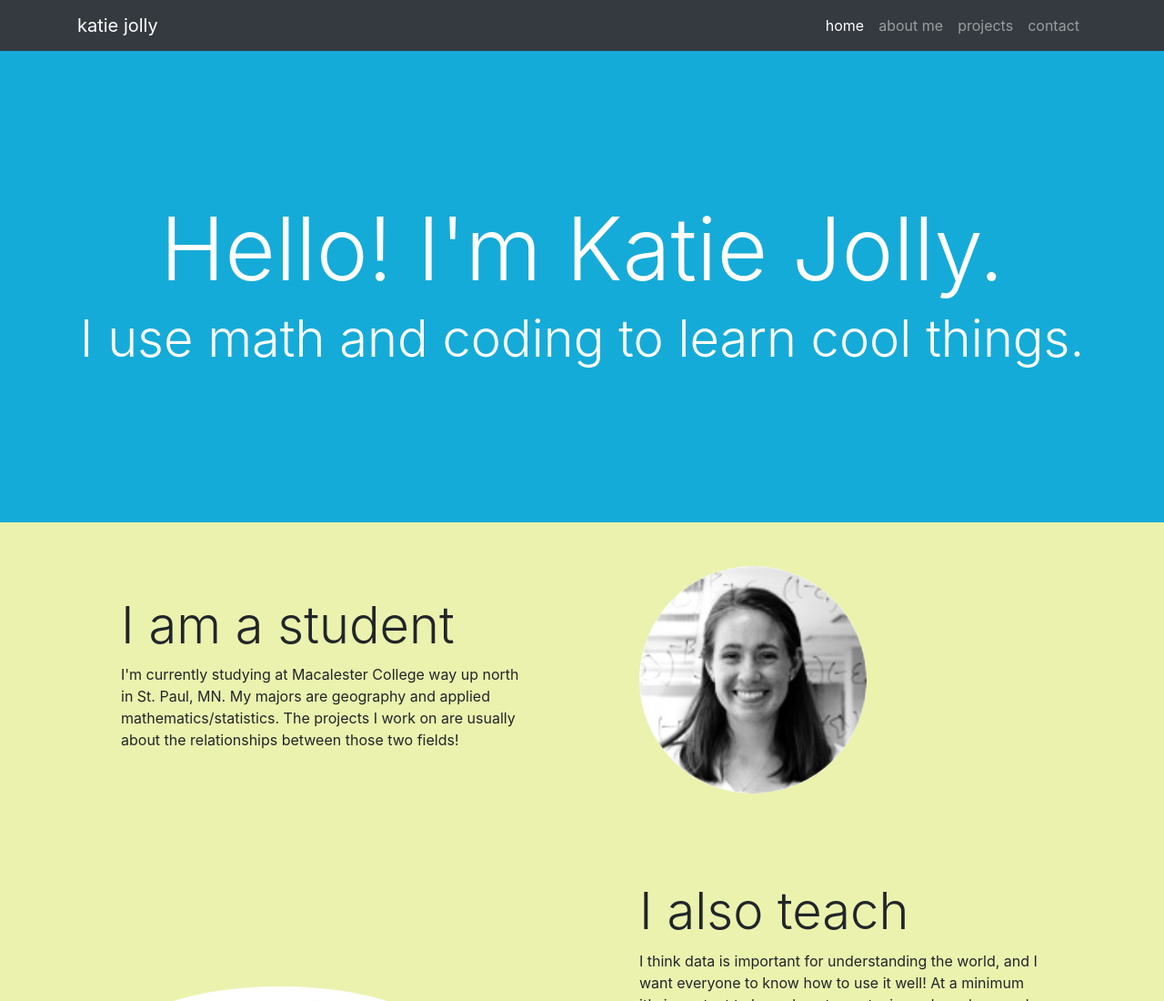
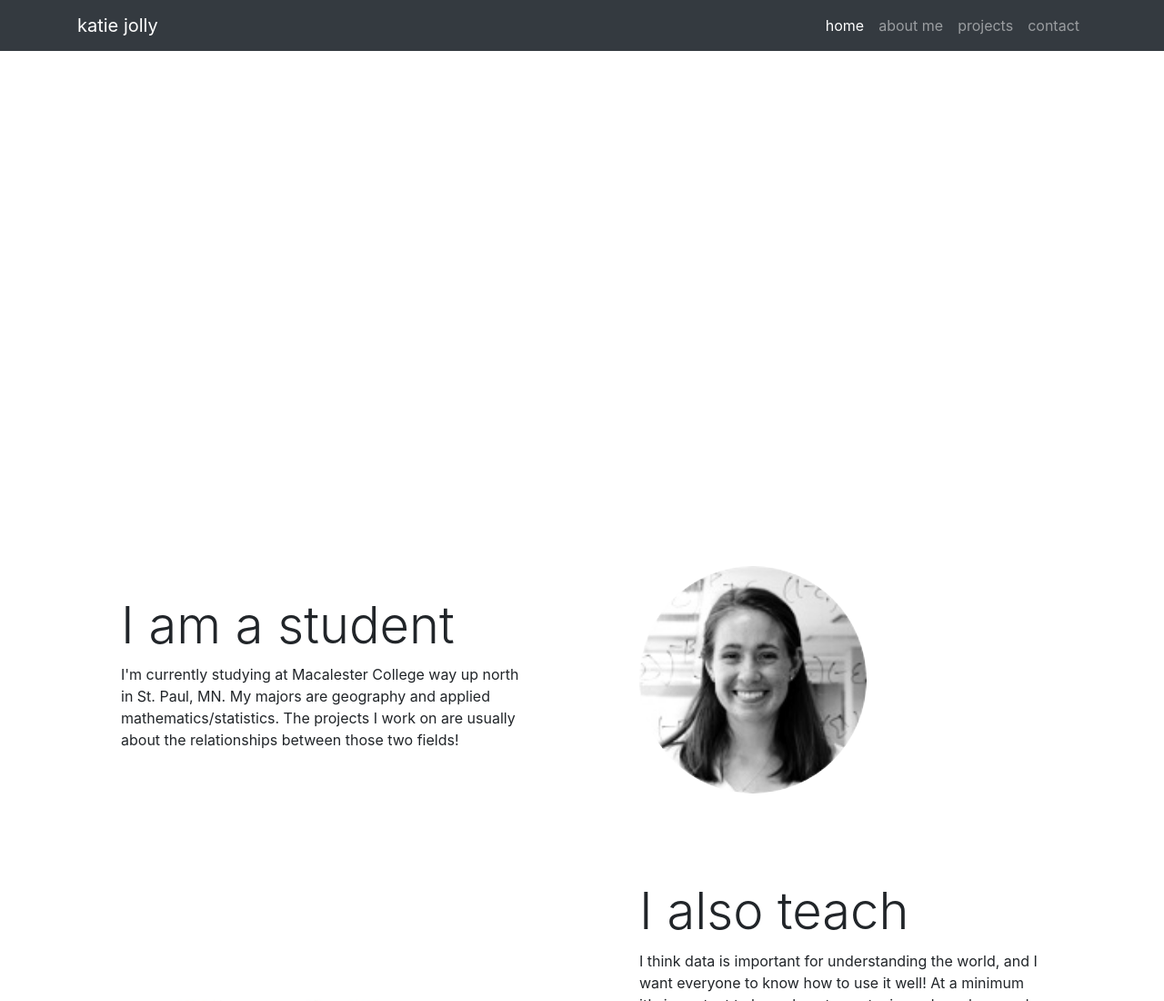
Before and after one commit to katiejolly/old-website, a website: page index.html in a window 1280 px wide. Shown: the top 1100 px of the page at 91% size. Drawn offline with Linux system fonts and the light colour scheme.

Commit message:
Update one-page-wonder.css

```diff
--- a/css/one-page-wonder.css
+++ b/css/one-page-wonder.css
@@ -6,7 +6,7 @@
 
 body {
   padding-top: 54px;
-  background-color: #ebf2ae
+  background-color: "#ebf2ae";
 }
 
 @media (min-width: 992px) {
@@ -29,8 +29,8 @@ header.masthead {
 header.masthead>.overlay {
   padding: 5rem 0;
   text-align: center;
-  background: #15abd8;
-  color: #666564;
+  background: "#15abd8";
+  color: "#666564";
 }
 
 @media (min-width: 992px) {
```
